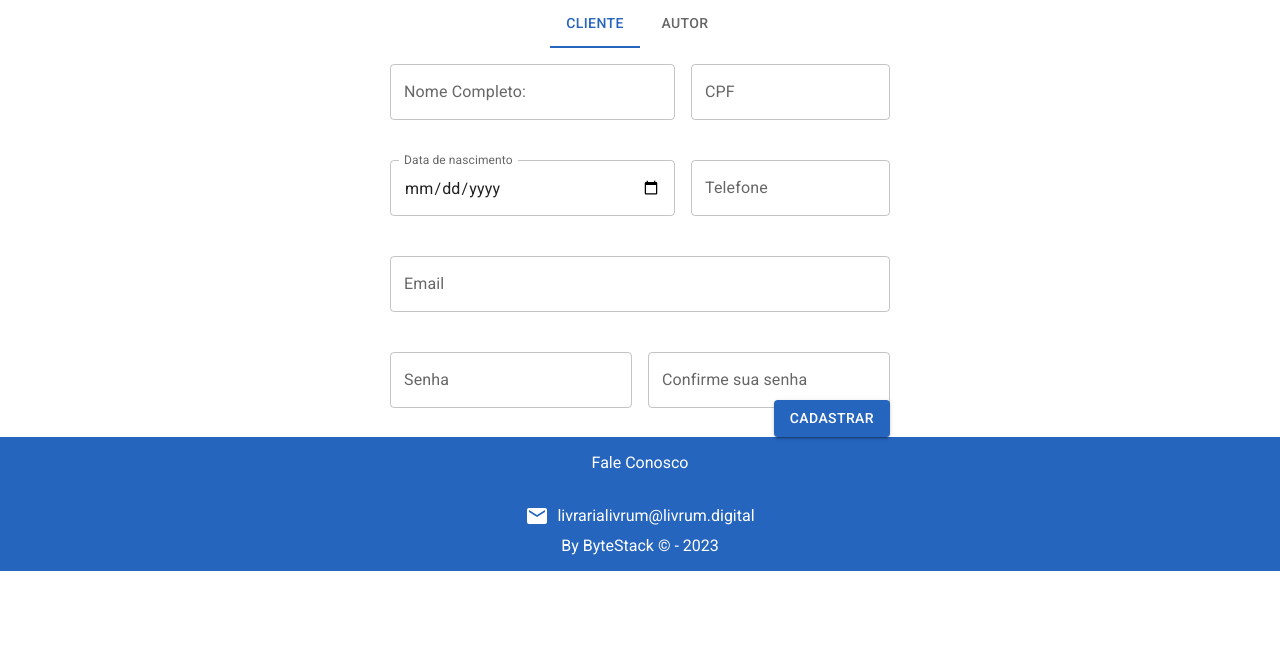
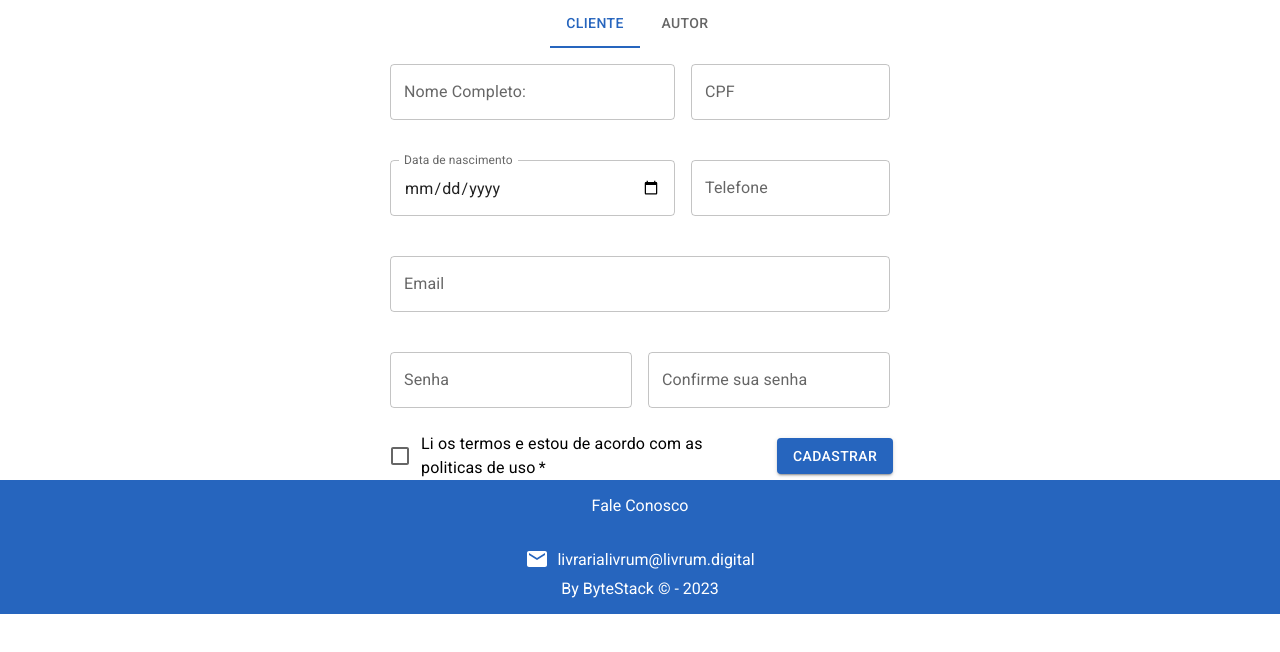
Before and after one commit to byte-stack-uefs/livrum, a Next.js app in the folder phase_4/app/webapp/: page /cadastro in a window 1280 px wide. Shown: the top 652 px of the page. Built offline with nearby package versions, Linux system fonts and the light colour scheme.

Commit message:
alterações estruturais

```diff
--- a/phase_4/app/webapp/app/cadastro/page.tsx
+++ b/phase_4/app/webapp/app/cadastro/page.tsx
@@ -9,6 +9,10 @@ import Box from "@mui/material/Box";
 import Paper from "@mui/material/Paper";
 import Grid from "@mui/material/Grid";
 import { styled } from "@mui/material/styles";
+import { CheckBox } from "@mui/icons-material";
+import FormGroup from "@mui/material/FormGroup";
+import FormControlLabel from "@mui/material/FormControlLabel";
+import Checkbox from "@mui/material/Checkbox";
 
 const Item = styled(Paper)(({ theme }) => ({
   backgroundColor: theme.palette.mode === "dark" ? "#1A2027" : "#fff",
@@ -72,7 +76,6 @@ const ClientRegister = () => {
           <Grid
             container
             spacing={2}
-
             justifyContent="center"
             alignItems="center"
           >
@@ -85,7 +88,6 @@ const ClientRegister = () => {
                 fullWidth
                 margin="normal"
               />
-
             </Grid>
             <Grid item xs={5}>
               <TextField
@@ -96,11 +98,8 @@ const ClientRegister = () => {
                 fullWidth
                 margin="normal"
               />
-
             </Grid>
             <Grid item xs={7}>
-
-
               <TextField
                 label="Data de nascimento"
                 variant="outlined"
@@ -113,7 +112,6 @@ const ClientRegister = () => {
               />
             </Grid>
             <Grid item xs={5}>
-
               <TextField
                 label="Telefone"
                 variant="outlined"
@@ -143,7 +141,6 @@ const ClientRegister = () => {
                 fullWidth
                 onChange={(e) => setPassword(e.target.value)}
                 margin="normal"
-
               />
             </Grid>
             <Grid item xs={6}>
@@ -159,6 +156,7 @@ const ClientRegister = () => {
             </Grid>
             {value === 1 && (
               <>
+
                 <Grid item xs={4}>
                   <TextField
                     label="Número de operação"
@@ -166,6 +164,7 @@ const ClientRegister = () => {
                     value={operationNumber}
                     onChange={(e) => setOperationNumber(e.target.value)}
                     margin="normal"
+                    fullWidth
                   />
                 </Grid>
                 <Grid item xs={4}>
@@ -175,6 +174,7 @@ const ClientRegister = () => {
                     value={agencyNumber}
                     onChange={(e) => setAgencyNumber(e.target.value)}
                     margin="normal"
+                    fullWidth
                   />
                 </Grid>
                 <Grid item xs={4}>
@@ -182,13 +182,27 @@ const ClientRegister = () => {
                     label="Número da conta"
                     variant="outlined"
                     value={accountNumber}
-
                     onChange={(e) => setAccountNumber(e.target.value)}
                     margin="normal"
+                    fullWidth
                   />
                 </Grid>
               </>
             )}
+            <Grid item xs={9}>
+              <FormGroup>
+                <FormControlLabel
+                  required
+                  control={<Checkbox />}
+                  label="Li os termos e estou de acordo com as politicas de uso"
+                />
+              </FormGroup>
+            </Grid>
+            <Grid item xs={3}>
+              <Button type="submit" variant="contained" color="primary" flex-end>
+                Cadastrar
+              </Button>
+            </Grid>
           </Grid>
         </form>
       </Box>
@@ -203,24 +217,11 @@ const ClientRegister = () => {
           justifyContent: "center",
           height: "100%", // Adiciona altura para centralizar verticalmente
         }}
-      >
-          <Grid
-            container
-            spacing={2}
-
-            justifyContent="center"
-            alignItems="center"
-          >
-
-
-
-          </Grid>
-        <Button type="submit" variant="contained" color="primary">
-          Cadastrar
-        </Button>
-      </Box>
+      ></Box>
     </>
   );
 };
 
 export default ClientRegister;
+// tenho que mudar as cores do botao, textfield, tab, texto de termos de uso, grid
+// baixar a biblioteca de estilização da tab
```
